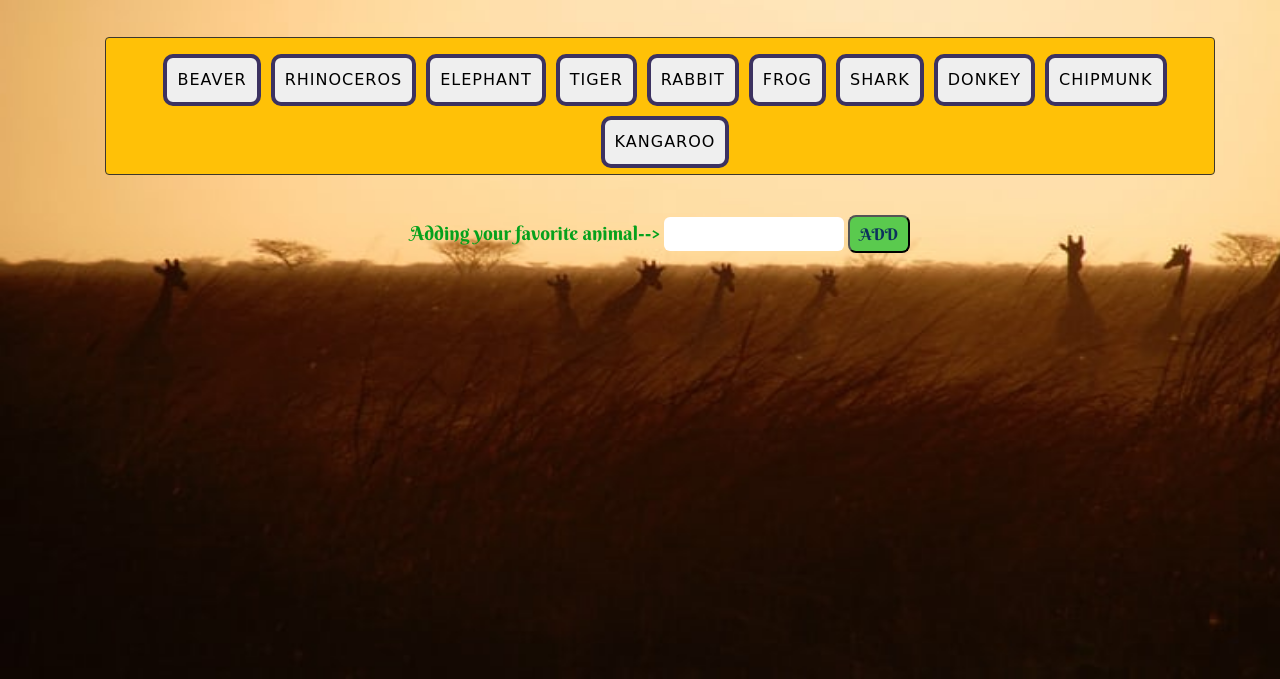
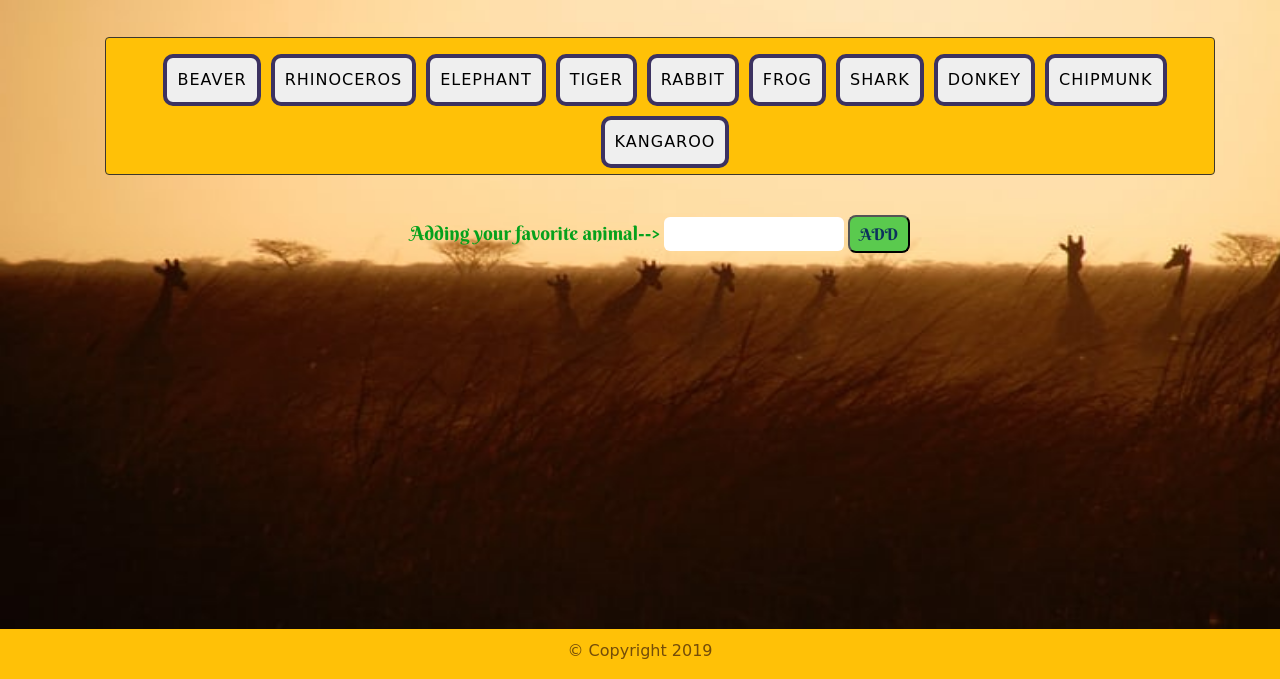
Before and after one commit to ptechasa/-GifTastic, a plain HTML site: page index.html in a window 1280 px wide. Shown: the part 121-800 px from the top of the page. Drawn offline with nearby package versions, Linux system fonts and the light colour scheme; a web font is replaced by a local one.

Commit message:
edited queryURL in javascript and added footer on HTML

```diff
--- a/assets/css/style.css
+++ b/assets/css/style.css
@@ -74,3 +74,15 @@ label {
 .button-view {
     border-color: #3e372c;
 }
+
+.footer {
+    color: #744d09;
+    position: fixed;
+    left: 0;
+    bottom: 0;
+	width: 100%;
+   	height: 50px;
+    background-color: #ffc107;
+    padding-top: 10px;
+   	text-align: center;
+}
--- a/assets/javascript/app.js
+++ b/assets/javascript/app.js
@@ -56,7 +56,6 @@ $('.add-animal').on('click', function () {
         $('.animal-input').val('')
     }
     renderButtons()
-    return false;
 })
 
 $(document).on('click', '.animal', function () {
@@ -68,7 +67,7 @@ $(document).on('click', '.animal', function () {
 
     //limit Gif to display only 10
     var limitGif = 10
-    var queryUrl = 'http://api.giphy.com/v1/gifs/search?q=' + animalName + "&limit=" + limitGif + apiKey;
+    var queryUrl = 'https://api.giphy.com/v1/gifs/search?q=' + animalName + "&limit=" + limitGif + apiKey;
 
     //creating an AJAX call
     $.ajax({
--- a/index.html
+++ b/index.html
@@ -29,6 +29,8 @@
         </form>
 
         <div id="animal-result"></div>
+
+        <div class="footer">© Copyright 2019</div>
     </div>
 
     <script src="https://code.jquery.com/jquery-3.4.1.min.js"
```
